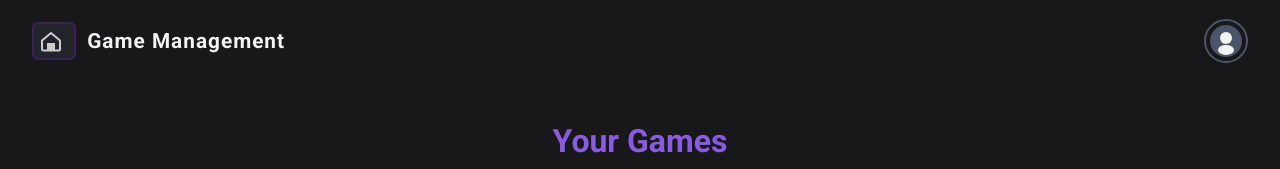
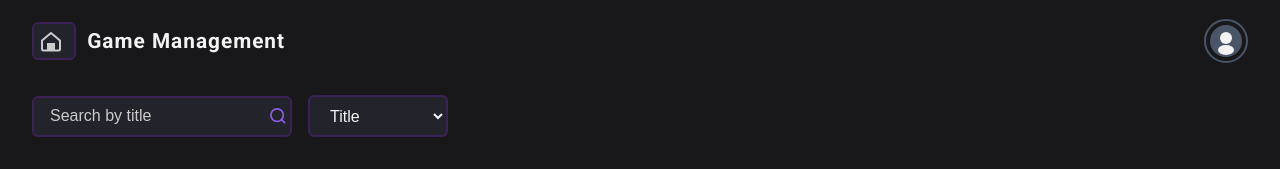
Before and after one commit to Henri88390/games_manager, a React app in the folder frontend/: page /user-area in a window 1280 px wide. Shown: the top 169 px of the page. Built offline with nearby package versions, Linux system fonts and the light colour scheme; no server answers; sample sign-in values are in the browser's storage; the HTML template or start-up script is replaced by a standard one.

Commit message:
feat: search

```diff
--- a/frontend/src/components/UserArea/UserArea.module.scss
+++ b/frontend/src/components/UserArea/UserArea.module.scss
@@ -203,3 +203,123 @@
     opacity: 0;
   }
 }
+
+.searchInputWrapper {
+  display: flex;
+  align-items: center;
+  margin-bottom: 1.5rem;
+}
+
+.searchInputGroup {
+  position: relative;
+  width: 260px;
+  margin-right: 0.5rem;
+}
+
+.input.searchInput {
+  width: 100%;
+  background: $color-bg-card;
+  color: $color-text-main;
+  border: 2px solid $color-purple-dark;
+  border-radius: 6px;
+  padding: 0.6rem 2.8rem 0.6rem 1rem; // room for icons
+  font-size: 1rem;
+  transition: border-color 0.2s;
+  box-sizing: border-box;
+  &::placeholder {
+    color: #cccccc;
+    opacity: 1;
+  }
+  &:focus {
+    border-color: $color-purple-light;
+    outline: none;
+  }
+}
+
+.searchButton {
+  position: absolute;
+  right: 0.4rem;
+  top: 50%;
+  transform: translateY(-50%);
+  background: none;
+  border: none;
+  padding: 0;
+  cursor: pointer;
+  display: flex;
+  align-items: center;
+  border-radius: 4px;
+  transition: background 0.2s;
+  svg {
+    stroke: $color-purple-light;
+    width: 1.2em;
+    height: 1.2em;
+    pointer-events: none;
+  }
+  &:hover {
+    background: rgba(138, 91, 224, 0.08);
+  }
+}
+
+.clearButton {
+  position: absolute;
+  right: 2.1rem;
+  top: 50%;
+  transform: translateY(-50%);
+  background: none;
+  border: none;
+  padding: 0;
+  cursor: pointer;
+  display: flex;
+  align-items: center;
+  border-radius: 4px;
+  transition: background 0.2s;
+  svg {
+    stroke: $color-purple-light;
+    width: 1em;
+    height: 1em;
+    pointer-events: none;
+  }
+  &:hover {
+    background: rgba(138, 91, 224, 0.08);
+  }
+}
+
+select.input {
+  min-width: 120px;
+  max-width: 140px;
+  background: $color-bg-card;
+  color: $color-text-main;
+  border: 2px solid $color-purple-dark;
+  border-radius: 6px;
+  font-size: 1rem;
+  padding: 0.6rem 1rem;
+  transition: border-color 0.2s;
+  &:focus {
+    border-color: $color-purple-light;
+    outline: none;
+  }
+  margin-left: 0.5rem;
+}
+
+.input[type="number"].searchInput {
+  &::-webkit-outer-spin-button,
+  &::-webkit-inner-spin-button {
+    -webkit-appearance: none;
+    margin: 0;
+  }
+}
+
+.input[type="date"].searchInput {
+  /* Calendar icon color for Chrome, Safari, Edge */
+  &::-webkit-calendar-picker-indicator {
+    filter: invert(38%) sepia(67%) saturate(746%) hue-rotate(227deg)
+      brightness(94%) contrast(92%);
+    cursor: pointer;
+  }
+  &::-moz-focus-inner {
+    border-color: $color-purple-light;
+  }
+  &:focus {
+    border-color: $color-purple-light;
+  }
+}
--- a/frontend/src/components/UserArea/UserArea.tsx
+++ b/frontend/src/components/UserArea/UserArea.tsx
@@ -1,6 +1,6 @@
-import { useEffect, useState } from "react";
+import { useEffect, useRef, useState } from "react";
 import { useSearchParams } from "react-router-dom";
-import type { Game, UserAreaProps } from "../../types/types";
+import { SearchField, type Game, type UserAreaProps } from "../../types/types";
 import LoginHeader from "../LoginHeader/LoginHeader";
 import styles from "./UserArea.module.scss";
 
@@ -15,6 +15,11 @@ export default function UserArea({ userEmail, onLogout }: UserAreaProps) {
   const [searchParams, setSearchParams] = useSearchParams();
   const sortField = searchParams.get("sortField") || "title";
   const sortOrder = searchParams.get("sortOrder") || "asc";
+  const searchInputRef = useRef<HTMLInputElement>(null);
+
+  const searchField = searchParams.get("searchField") || "title";
+  const searchValue = searchParams.get("searchValue") || "";
+  const [pendingSearchValue, setPendingSearchValue] = useState(searchValue);
 
   const columns = [
     { key: "title", label: "Title" },
@@ -23,11 +28,32 @@ export default function UserArea({ userEmail, onLogout }: UserAreaProps) {
     { key: "dateAdded", label: "Date Added" },
   ];
 
+  const triggerSearch = () => {
+    const params = new URLSearchParams(searchParams);
+    params.set("searchField", searchField);
+    params.set("searchValue", searchInputRef.current?.value || "");
+    params.set("email", userEmail);
+    setSearchParams(params);
+
+    setLoading(true);
+    fetch(`http://localhost:3000/api/games?${params.toString()}`)
+      .then((res) => res.json())
+      .then((data) => setGames(data))
+      .finally(() => setLoading(false));
+  };
+
+  useEffect(() => {
+    setPendingSearchValue(searchValue);
+  }, [searchValue]);
+
   useEffect(() => {
     setLoading(true);
-    fetch(
-      `http://localhost:3000/api/games?email=${encodeURIComponent(userEmail)}`
-    )
+    const params = new URLSearchParams({
+      email: userEmail,
+      searchField,
+      searchValue,
+    });
+    fetch(`http://localhost:3000/api/games?${params.toString()}`)
       .then((res) => res.json())
       .then((data) => setGames(data))
       .finally(() => setLoading(false));
@@ -157,6 +183,35 @@ export default function UserArea({ userEmail, onLogout }: UserAreaProps) {
     setSearchParams(params);
   };
 
+  const handleSearchFieldChange = (e: React.ChangeEvent<HTMLSelectElement>) => {
+    const params = new URLSearchParams(searchParams);
+    params.set("searchField", e.target.value);
+    setSearchParams(params);
+    setPendingSearchValue("");
+  };
+
+  const handleSearchValueChange = (e: React.ChangeEvent<HTMLInputElement>) => {
+    const params = new URLSearchParams(searchParams);
+    params.set("searchValue", e.target.value);
+    setSearchParams(params);
+  };
+
+  const handleClear = () => {
+    const params = new URLSearchParams(searchParams);
+    params.set("searchValue", "");
+    setSearchParams(params);
+    setPendingSearchValue("");
+    triggerSearch();
+    if (searchInputRef.current) searchInputRef.current.value = "";
+    setLoading(true);
+    fetch(
+      `http://localhost:3000/api/games?email=${encodeURIComponent(userEmail)}`
+    )
+      .then((res) => res.json())
+      .then((data) => setGames(data))
+      .finally(() => setLoading(false));
+  };
+
   const sortedGames = [...games].sort((a, b) => {
     let result = 0;
     if (sortField === "title") {
@@ -175,6 +230,87 @@ export default function UserArea({ userEmail, onLogout }: UserAreaProps) {
   return (
     <div className={styles.userAreaBackground}>
       <LoginHeader userEmail={userEmail} onLogout={onLogout} />
+
+      <div className={styles.searchInputWrapper}>
+        <div className={styles.searchInputGroup}>
+          <input
+            ref={searchInputRef}
+            className={`${styles.input} ${styles.searchInput}`}
+            type={
+              searchField === SearchField.DateAdded
+                ? "date"
+                : searchField === SearchField.Rating ||
+                  searchField === SearchField.TimeSpent
+                ? "number"
+                : "text"
+            }
+            placeholder={`Search by ${searchField}`}
+            value={pendingSearchValue}
+            onChange={handleSearchValueChange}
+            onKeyDown={(e) => {
+              if (e.key === "Enter") {
+                triggerSearch();
+              }
+            }}
+          />
+          {pendingSearchValue && (
+            <button
+              className={styles.clearButton}
+              type="button"
+              onClick={handleClear}
+              aria-label="Clear filter"
+            >
+              <svg width="16" height="16" viewBox="0 0 16 16" fill="none">
+                <line
+                  x1="4"
+                  y1="4"
+                  x2="12"
+                  y2="12"
+                  stroke="#8a5be0"
+                  strokeWidth="2"
+                />
+                <line
+                  x1="12"
+                  y1="4"
+                  x2="4"
+                  y2="12"
+                  stroke="#8a5be0"
+                  strokeWidth="2"
+                />
+              </svg>
+            </button>
+          )}
+          <button
+            className={styles.searchButton}
+            type="button"
+            onClick={triggerSearch}
+            aria-label="Search"
+          >
+            <svg width="18" height="18" viewBox="0 0 18 18" fill="none">
+              <circle cx="8" cy="8" r="7" stroke="#8a5be0" strokeWidth="2" />
+              <line
+                x1="13"
+                y1="13"
+                x2="17"
+                y2="17"
+                stroke="#8a5be0"
+                strokeWidth="2"
+              />
+            </svg>
+          </button>
+        </div>
+        <select
+          className={styles.input}
+          value={searchField}
+          onChange={handleSearchFieldChange}
+        >
+          <option value="title">Title</option>
+          <option value="rating">Rating</option>
+          <option value="timeSpent">Time Spent</option>
+          <option value="dateAdded">Date Added</option>
+        </select>
+      </div>
+
       <h2 className={styles.title}>Your Games</h2>
       {toast && <div className={styles.toast}>{toast}</div>}
       {error && <div className={styles.error}>{error}</div>}
--- a/frontend/src/types/types.ts
+++ b/frontend/src/types/types.ts
@@ -5,6 +5,15 @@ export type Game = {
   timeSpent: number;
   dateAdded: string;
 };
+
+export const SearchField = {
+  Title: "title",
+  Rating: "rating",
+  TimeSpent: "timeSpent",
+  DateAdded: "dateAdded",
+} as const;
+
+export type SearchField = (typeof SearchField)[keyof typeof SearchField];
 
 export interface UserAreaProps {
   userEmail: string;
```
Also changed, not shown: 2 other files (tests, documents, lock files or other folders).
